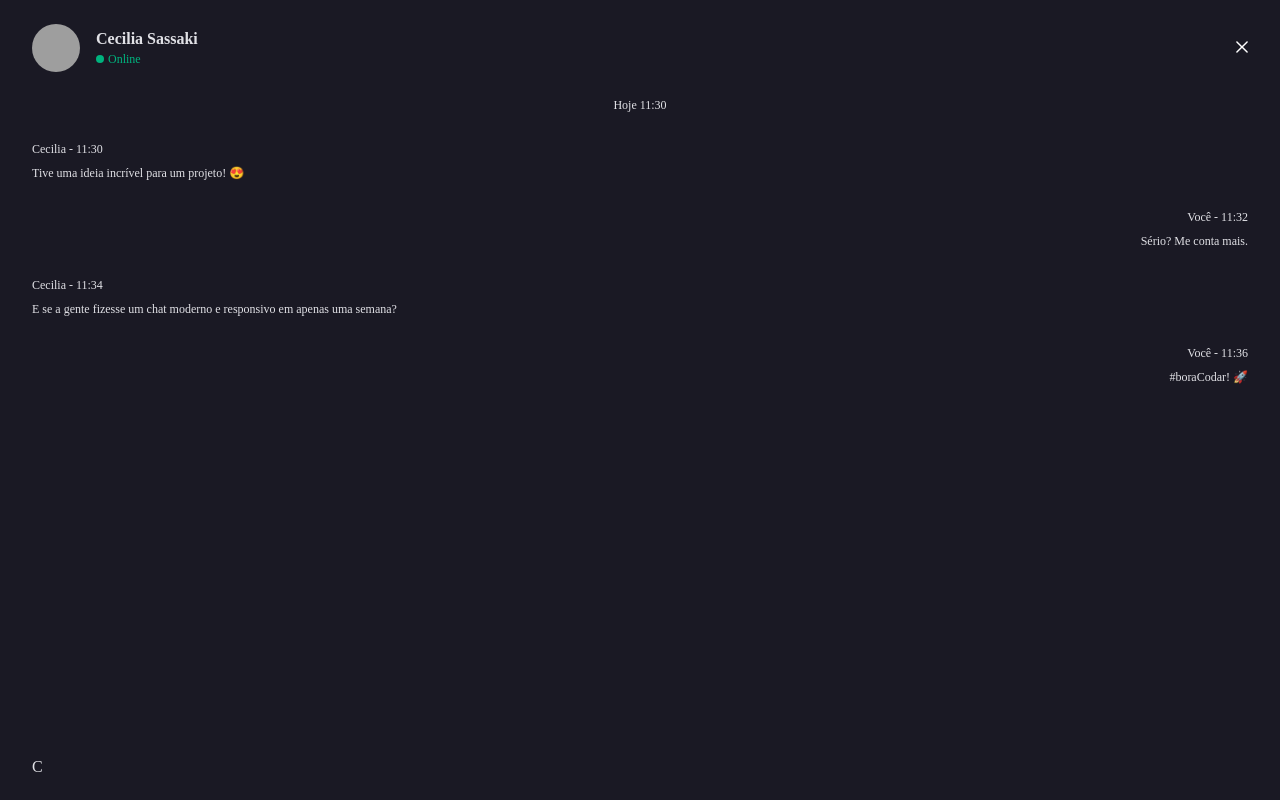
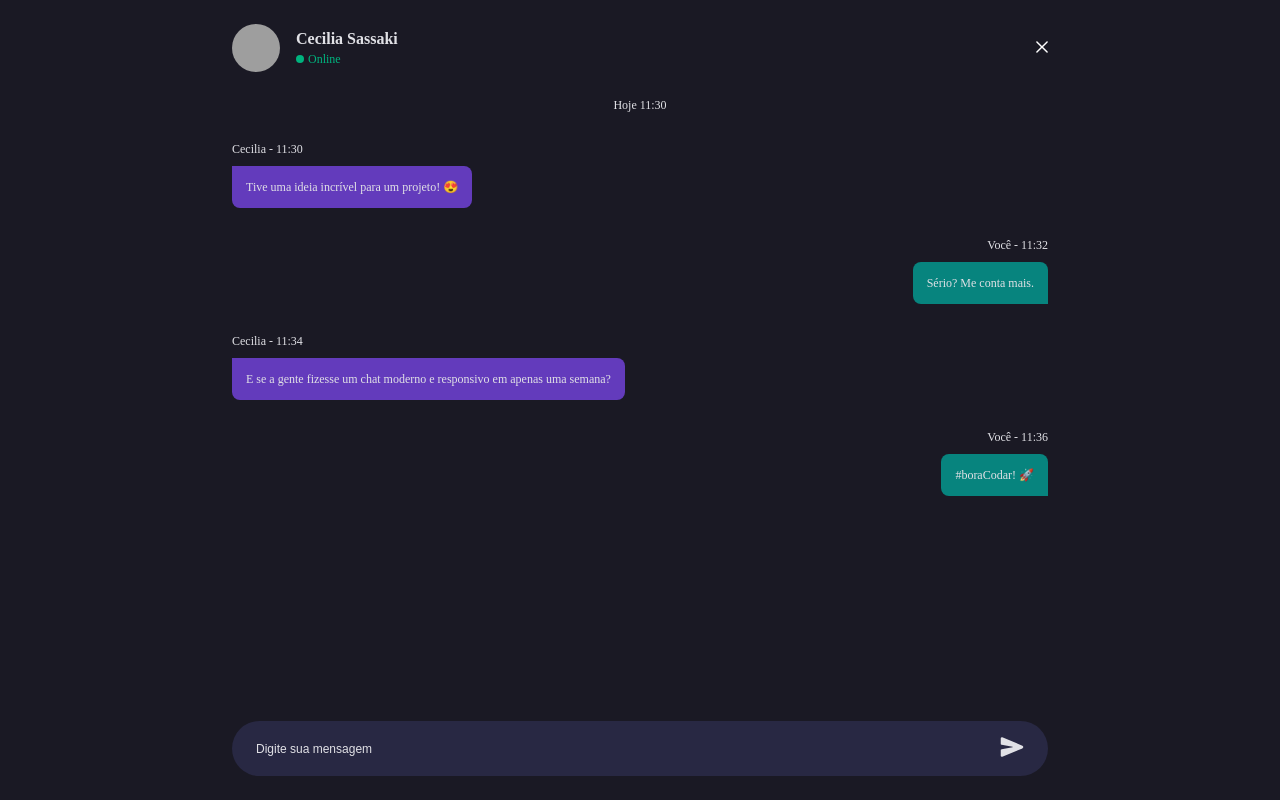
Before and after one commit to horquidia-lima/boraCodar, a plain HTML site: page chat/index.html in a window 1280 px wide. Drawn offline with Linux system fonts and the light colour scheme; grey boxes are pictures that could not be loaded.

Commit message:
finaly project card

```diff
--- a/chat/index.html
+++ b/chat/index.html
@@ -44,7 +44,17 @@
                 </div>
             </div>
         </div>
-        <div id="bottom">C</div>
+        <form id="bottom">
+            <input type="text" placeholder="Digite sua mensagem">
+            <button>
+                <img src="./img/enviar.svg" alt="">
+            </button>
+        </form>
     </div>
+
+    <script>
+        const messages = document.querySelector('.messages');
+        messages.lastElementChild.scrollIntoView();
+    </script>
 </body>
 </html>
--- a/chat/style.css
+++ b/chat/style.css
@@ -14,6 +14,9 @@ body {
     background-color: #1a1924;
     font-size: 1.6rem;
     color: #E1E1E6;
+
+    height: 100vh;
+    overflow: hidden;
 }
 
 /*body * {
@@ -27,6 +30,10 @@ body {
 
     display: grid;
     grid-template-rows: max-content 1fr max-content;
+
+    /*desktop*/
+    max-width: 880px;
+    margin: auto;
 }
 
 #top {
@@ -75,6 +82,15 @@ body {
     text-align: center;
 }
 
+#messages {
+    overflow-y: scroll;
+    padding-bottom: 2.4rem;
+}
+
+#messages::-webkit-scrollbar {
+    display: none;
+}
+
 .messages {
     margin-top: 3rem;
 
@@ -87,10 +103,15 @@ body {
 
 .message .body {
     margin-top: 1rem;
+    background-color: #633BBC;
+    padding: 1.4rem;
+    border-radius: 0 .8rem .8rem .8rem;
+
+    width: fit-content;
 }
 
-.message {
-
+.message:not(.you) {
+    width: 40vw;
 }
 
 .message.you {
@@ -100,3 +121,43 @@ body {
 .message.you .top {
     text-align: right;
 }
+
+.message.you .body {
+    background-color: #07847e;
+    border-radius: .8rem .8rem 0 .8rem;
+}
+
+form {
+    display: flex;
+    align-items: center;
+    background: #282843;
+    border-radius: 999rem;
+    padding: 1.4rem 2.4rem;
+}
+
+input {
+    flex: 1;
+    outline: none;
+    color: #e1e1e6;
+}
+
+form:focus-within {
+    outline: 2px solid white;
+}
+
+input::placeholder {
+    color: #E1E1E6;
+    font-size: 1.2rem;
+    line-height: 1.4rem;
+}
+
+
+button img{
+    color: #E1E1E6;
+    font-size: 2.4rem;
+}
+
+input, button {
+    background-color: transparent;
+    border: none;
+}
```
